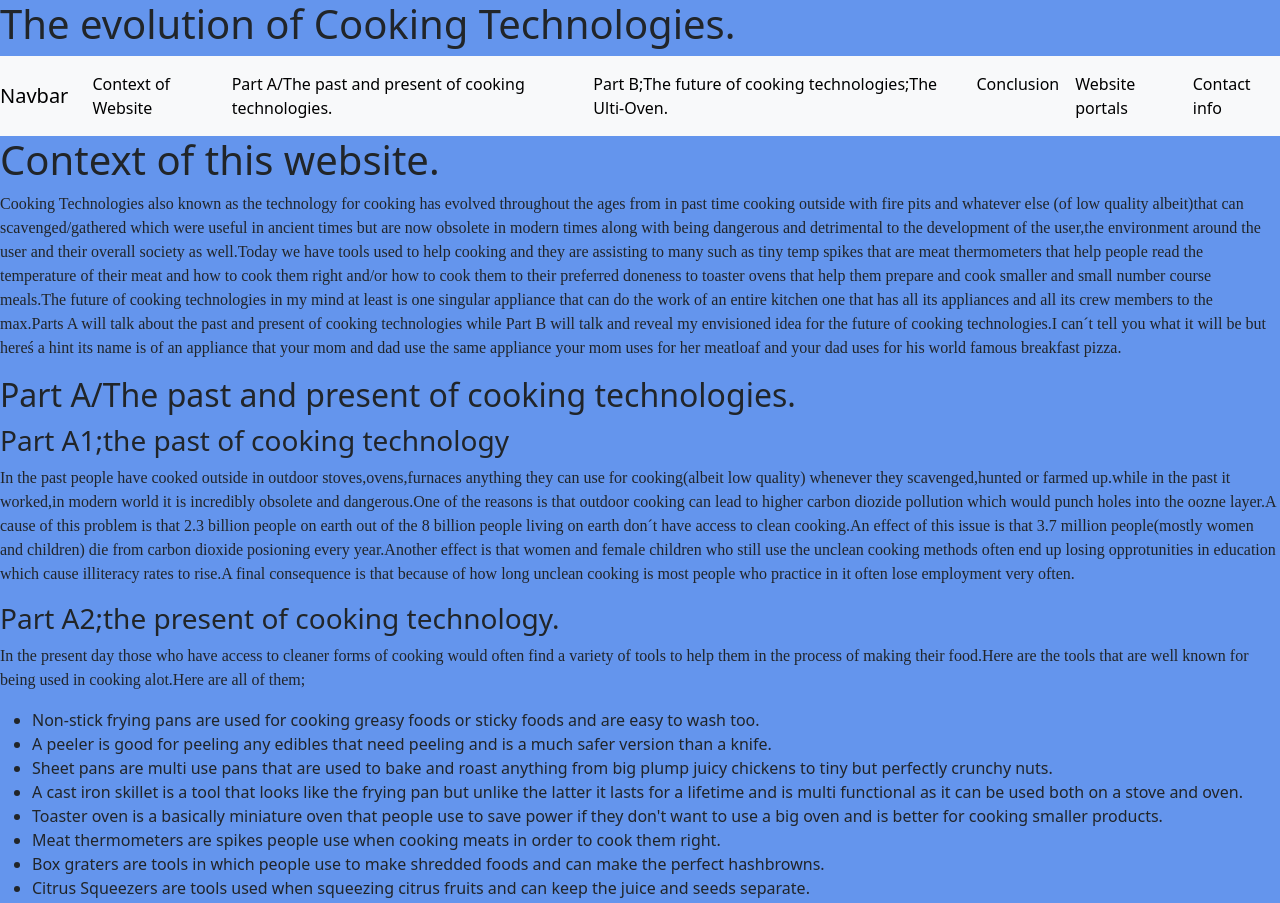
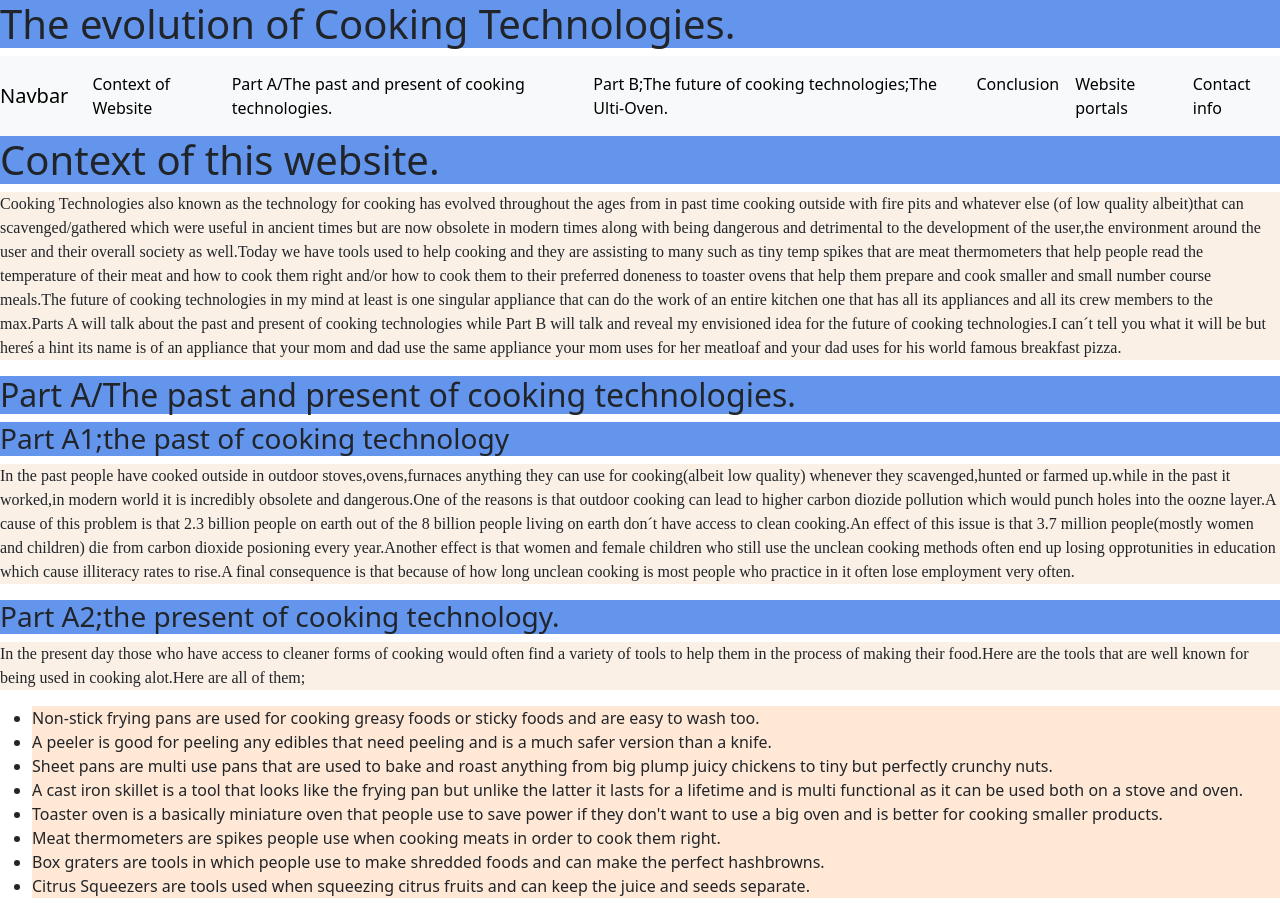
Before and after one commit to alialridae8060/Sep10-freedom-project, a plain HTML site: page index.html in a window 1280 px wide. Shown: the top 903 px of the page. Drawn offline with nearby package versions, Linux system fonts and the light colour scheme.

Commit message:
¨style.css¨

```diff
--- a/style.css
+++ b/style.css
@@ -22,9 +22,17 @@ h3.customfont {
 
 :root {
     --blue: #6495ed;
-    --white: #faf0e6;
+    --green: #faf0e6;
+    --red: #fa64;
   }
 
- body { background-color: var(--blue); }
 
- h2 { border-bottom: 2px solid var(--blue); }
+ h1 { background-color: var(--blue); }
+
+ h2 { background-color: var(--blue); }
+
+ h3 { background-color: var(--blue); }
+
+ p { background-color: var(--green); }
+
+ li { background-color: var(--red); }
```
